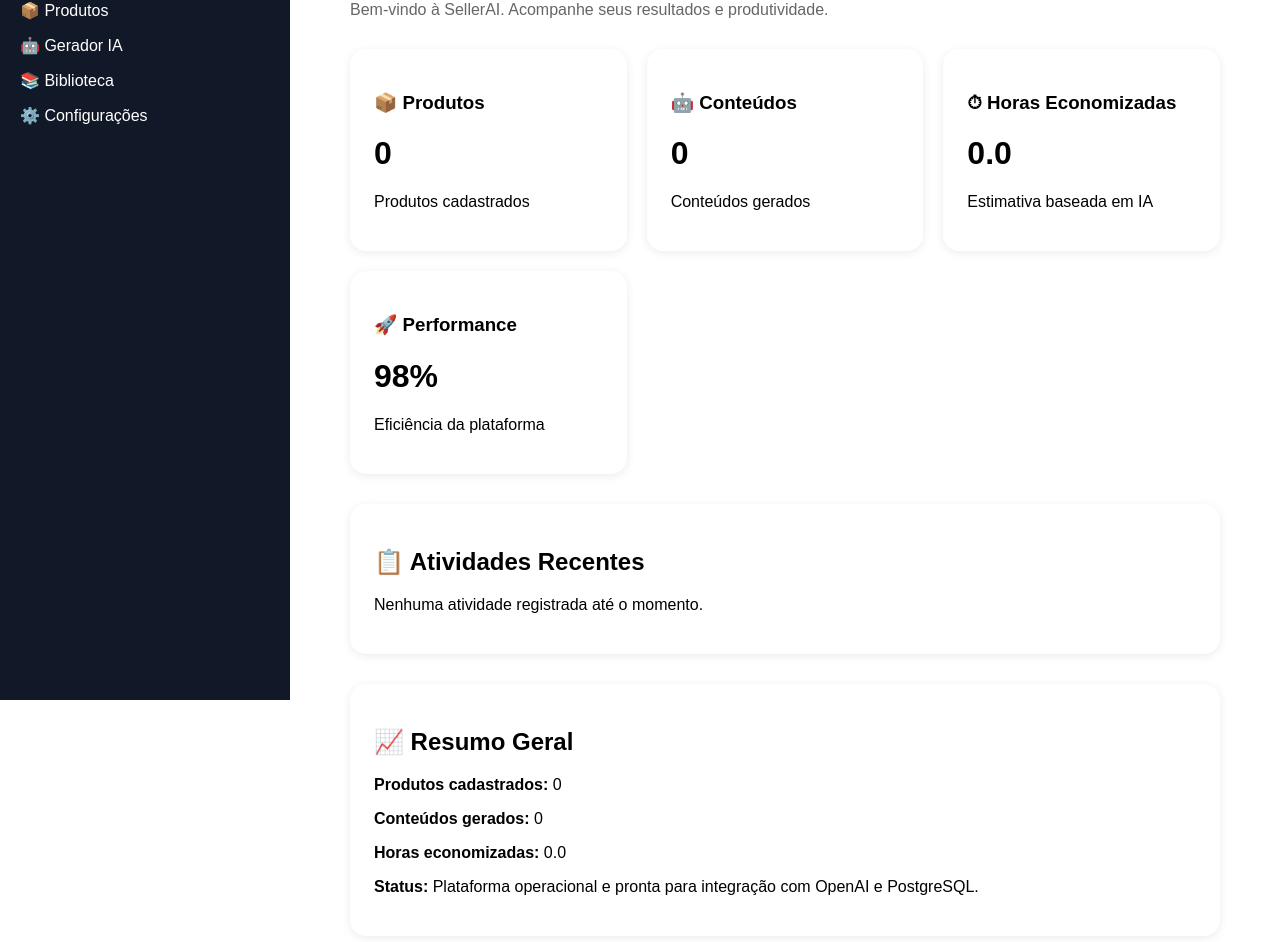
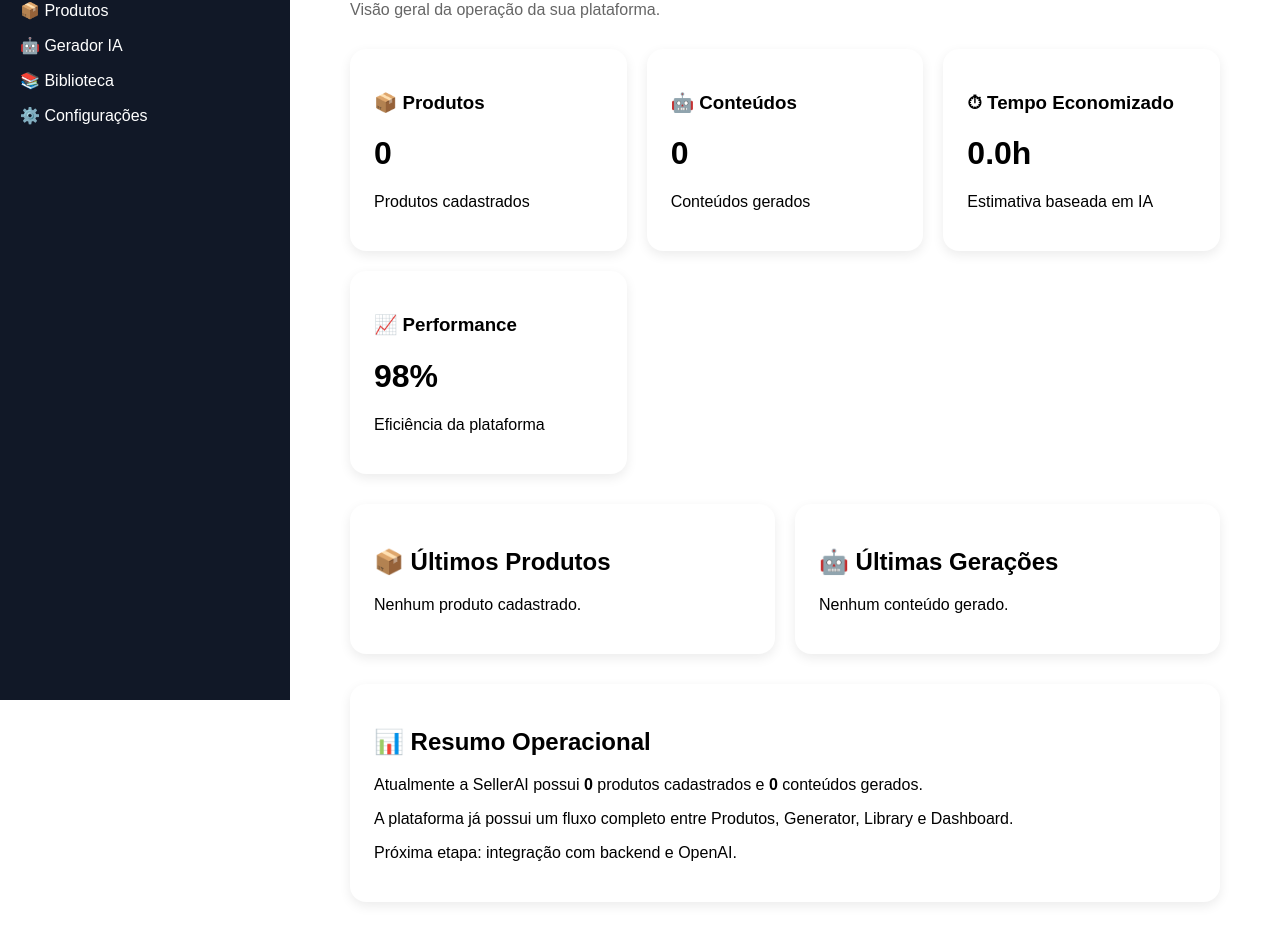
Before and after one commit to VWAelectric/seller-AI, a React app in the folder frontend/: page / in a window 1280 px wide. Shown: the part 140-1082 px from the top of the page. Built offline with nearby package versions, Linux system fonts and the light colour scheme; the HTML template or start-up script is replaced by a standard one.

Commit message:
Fluxo completo entre produtos, generator, library e dashboard

```diff
--- a/frontend/src/pages/Dashboard.jsx
+++ b/frontend/src/pages/Dashboard.jsx
@@ -12,7 +12,11 @@
     successRate: 98,
   });
 
-  const [activities, setActivities] = useState([]);
+  const [recentProducts, setRecentProducts] =
+    useState([]);
+
+  const [recentGenerations, setRecentGenerations] =
+    useState([]);
 
   useEffect(() => {
     const products = getProducts();
@@ -30,42 +34,42 @@
       successRate: 98,
     });
 
-    const recentActivities = [
-      ...products.map((product) => ({
-        type: "Produto",
-        message: `${product.name || "Produto"} cadastrado`,
-      })),
-      ...generations.map((generation) => ({
-        type: "Conteúdo",
-        message: `${generation.type || "Conteúdo"} gerado`,
-      })),
-    ];
+    setRecentProducts(
+      [...products].reverse().slice(0, 5)
+    );
 
-    setActivities(
-      recentActivities.reverse().slice(0, 5)
+    setRecentGenerations(
+      [...generations].slice(0, 5)
     );
   }, []);
 
   const cardStyle = {
-    background: "#fff",
+    background: "#ffffff",
     borderRadius: "16px",
     padding: "24px",
-    boxShadow: "0 2px 10px rgba(0,0,0,0.08)",
+    boxShadow:
+      "0 4px 12px rgba(0,0,0,0.08)",
   };
 
   return (
     <div style={{ padding: "30px" }}>
-      <h1>📊 Dashboard</h1>
-
-      <p
+      <div
         style={{
-          color: "#666",
           marginBottom: "30px",
         }}
       >
-        Bem-vindo à SellerAI. Acompanhe seus
-        resultados e produtividade.
-      </p>
+        <h1>🚀 SellerAI Dashboard</h1>
+
+        <p
+          style={{
+            color: "#666",
+            marginTop: "10px",
+          }}
+        >
+          Visão geral da operação da sua
+          plataforma.
+        </p>
+      </div>
 
       <div
         style={{
@@ -88,15 +92,91 @@
         </div>
 
         <div style={cardStyle}>
-          <h3>⏱ Horas Economizadas</h3>
-          <h1>{stats.hoursSaved}</h1>
+          <h3>⏱ Tempo Economizado</h3>
+          <h1>{stats.hoursSaved}h</h1>
           <p>Estimativa baseada em IA</p>
         </div>
 
         <div style={cardStyle}>
-          <h3>🚀 Performance</h3>
+          <h3>📈 Performance</h3>
           <h1>{stats.successRate}%</h1>
           <p>Eficiência da plataforma</p>
+        </div>
+      </div>
+
+      <div
+        style={{
+          display: "grid",
+          gridTemplateColumns:
+            "1fr 1fr",
+          gap: "20px",
+          marginTop: "30px",
+        }}
+      >
+        <div style={cardStyle}>
+          <h2>
+            📦 Últimos Produtos
+          </h2>
+
+          {recentProducts.length === 0 ? (
+            <p>
+              Nenhum produto cadastrado.
+            </p>
+          ) : (
+            <ul>
+              {recentProducts.map(
+                (product) => (
+                  <li
+                    key={product.id}
+                    style={{
+                      marginBottom:
+                        "10px",
+                    }}
+                  >
+                    <strong>
+                      {product.name}
+                    </strong>
+                    <br />
+                    {product.category}
+                  </li>
+                )
+              )}
+            </ul>
+          )}
+        </div>
+
+        <div style={cardStyle}>
+          <h2>
+            🤖 Últimas Gerações
+          </h2>
+
+          {recentGenerations.length ===
+          0 ? (
+            <p>
+              Nenhum conteúdo
+              gerado.
+            </p>
+          ) : (
+            <ul>
+              {recentGenerations.map(
+                (item) => (
+                  <li
+                    key={item.id}
+                    style={{
+                      marginBottom:
+                        "10px",
+                    }}
+                  >
+                    <strong>
+                      {item.type}
+                    </strong>
+                    <br />
+                    {item.product}
+                  </li>
+                )
+              )}
+            </ul>
+          )}
         </div>
       </div>
 
@@ -106,64 +186,31 @@
           marginTop: "30px",
         }}
       >
-        <h2>📋 Atividades Recentes</h2>
-
-        {activities.length === 0 ? (
-          <p>
-            Nenhuma atividade registrada até o
-            momento.
-          </p>
-        ) : (
-          <ul>
-            {activities.map(
-              (activity, index) => (
-                <li
-                  key={index}
-                  style={{
-                    padding: "8px 0",
-                  }}
-                >
-                  {activity.message}
-                </li>
-              )
-            )}
-          </ul>
-        )}
-      </div>
-
-      <div
-        style={{
-          ...cardStyle,
-          marginTop: "30px",
-        }}
-      >
-        <h2>📈 Resumo Geral</h2>
+        <h2>
+          📊 Resumo Operacional
+        </h2>
 
         <p>
+          Atualmente a SellerAI possui{" "}
           <strong>
-            Produtos cadastrados:
+            {stats.products}
           </strong>{" "}
-          {stats.products}
+          produtos cadastrados e{" "}
+          <strong>
+            {stats.generations}
+          </strong>{" "}
+          conteúdos gerados.
         </p>
 
         <p>
-          <strong>
-            Conteúdos gerados:
-          </strong>{" "}
-          {stats.generations}
+          A plataforma já possui um fluxo
+          completo entre Produtos,
+          Generator, Library e Dashboard.
         </p>
 
         <p>
-          <strong>
-            Horas economizadas:
-          </strong>{" "}
-          {stats.hoursSaved}
-        </p>
-
-        <p>
-          <strong>Status:</strong> Plataforma
-          operacional e pronta para integração
-          com OpenAI e PostgreSQL.
+          Próxima etapa: integração com
+          backend e OpenAI.
         </p>
       </div>
     </div>
--- a/frontend/src/pages/Library.jsx
+++ b/frontend/src/pages/Library.jsx
@@ -1,7 +1,189 @@
+import { useEffect, useState } from "react";
+import {
+  getGenerations,
+  deleteGeneration,
+} from "../services/storage";
+
 export default function Library() {
+  const [generations, setGenerations] = useState([]);
+
+  useEffect(() => {
+    loadGenerations();
+  }, []);
+
+  const loadGenerations = () => {
+    const savedGenerations =
+      getGenerations();
+
+    setGenerations(savedGenerations);
+  };
+
+  const handleDelete = (id) => {
+    const confirmDelete =
+      window.confirm(
+        "Deseja excluir este conteúdo?"
+      );
+
+    if (!confirmDelete) return;
+
+    deleteGeneration(id);
+    loadGenerations();
+  };
+
+  const handleCopy = async (
+    content
+  ) => {
+    try {
+      await navigator.clipboard.writeText(
+        content
+      );
+
+      alert(
+        "Conteúdo copiado com sucesso!"
+      );
+    } catch {
+      alert(
+        "Não foi possível copiar."
+      );
+    }
+  };
+
   return (
-    <div>
-      <h1>Biblioteca</h1>
+    <div style={{ padding: "30px" }}>
+      <h1>📚 Biblioteca</h1>
+
+      <p>
+        Histórico completo dos conteúdos
+        gerados pela SellerAI.
+      </p>
+
+      {generations.length === 0 ? (
+        <div
+          style={{
+            marginTop: "30px",
+          }}
+        >
+          <p>
+            Nenhum conteúdo gerado ainda.
+          </p>
+        </div>
+      ) : (
+        <div
+          style={{
+            marginTop: "30px",
+            display: "flex",
+            flexDirection: "column",
+            gap: "20px",
+          }}
+        >
+          {generations.map(
+            (generation) => (
+              <div
+                key={generation.id}
+                style={{
+                  background: "#fff",
+                  padding: "20px",
+                  borderRadius:
+                    "10px",
+                  boxShadow:
+                    "0 2px 8px rgba(0,0,0,0.08)",
+                }}
+              >
+                <h3>
+                  {generation.product}
+                </h3>
+
+                <p>
+                  <strong>
+                    Tipo:
+                  </strong>{" "}
+                  {generation.type}
+                </p>
+
+                <p>
+                  <strong>
+                    Data:
+                  </strong>{" "}
+                  {new Date(
+                    generation.createdAt
+                  ).toLocaleString()}
+                </p>
+
+                <hr />
+
+                <pre
+                  style={{
+                    whiteSpace:
+                      "pre-wrap",
+                    fontFamily:
+                      "inherit",
+                  }}
+                >
+                  {
+                    generation.content
+                  }
+                </pre>
+
+                <div
+                  style={{
+                    display:
+                      "flex",
+                    gap: "10px",
+                    marginTop:
+                      "15px",
+                  }}
+                >
+                  <button
+                    onClick={() =>
+                      handleCopy(
+                        generation.content
+                      )
+                    }
+                    style={{
+                      background:
+                        "#198754",
+                      color: "#fff",
+                      border:
+                        "none",
+                      padding:
+                        "8px 14px",
+                      borderRadius:
+                        "6px",
+                      cursor:
+                        "pointer",
+                    }}
+                  >
+                    Copiar
+                  </button>
+
+                  <button
+                    onClick={() =>
+                      handleDelete(
+                        generation.id
+                      )
+                    }
+                    style={{
+                      background:
+                        "#dc3545",
+                      color: "#fff",
+                      border:
+                        "none",
+                      padding:
+                        "8px 14px",
+                      borderRadius:
+                        "6px",
+                      cursor:
+                        "pointer",
+                    }}
+                  >
+                    Excluir
+                  </button>
+                </div>
+              </div>
+            )
+          )}
+        </div>
+      )}
     </div>
   );
 }
--- a/frontend/src/services/storage.js
+++ b/frontend/src/services/storage.js
@@ -1,13 +1,18 @@
-// ================================
+// ========================================
 // PRODUTOS
-// ================================
+// ========================================
 
 export const getProducts = () => {
-  return JSON.parse(localStorage.getItem("products")) || [];
+  return JSON.parse(
+    localStorage.getItem("products")
+  ) || [];
 };
 
 export const saveProducts = (products) => {
-  localStorage.setItem("products", JSON.stringify(products));
+  localStorage.setItem(
+    "products",
+    JSON.stringify(products)
+  );
 };
 
 export const addProduct = (product) => {
@@ -22,6 +27,21 @@
   saveProducts(products);
 };
 
+export const updateProduct = (
+  updatedProduct
+) => {
+  const products = getProducts();
+
+  const updatedProducts = products.map(
+    (product) =>
+      product.id === updatedProduct.id
+        ? updatedProduct
+        : product
+  );
+
+  saveProducts(updatedProducts);
+};
+
 export const deleteProduct = (id) => {
   const products = getProducts().filter(
     (product) => product.id !== id
@@ -30,67 +50,73 @@
   saveProducts(products);
 };
 
-// ================================
+// ========================================
 // GERAÇÕES IA
-// ================================
+// ========================================
 
 export const getGenerations = () => {
-  return JSON.parse(localStorage.getItem("generations")) || [];
+  return JSON.parse(
+    localStorage.getItem("generations")
+  ) || [];
 };
 
-export const saveGenerations = (generations) => {
+export const saveGenerations = (
+  generations
+) => {
   localStorage.setItem(
     "generations",
     JSON.stringify(generations)
   );
 };
 
-export const addGeneration = (generation) => {
-  const generations = getGenerations();
+export const addGeneration = (
+  generation
+) => {
+  const generations =
+    getGenerations();
 
-  generations.push({
+  generations.unshift({
     id: Date.now(),
-    createdAt: new Date().toISOString(),
+    createdAt:
+      new Date().toISOString(),
     ...generation,
   });
 
   saveGenerations(generations);
 };
 
-export const deleteGeneration = (id) => {
-  const generations = getGenerations().filter(
-    (generation) => generation.id !== id
+export const deleteGeneration = (
+  id
+) => {
+  const generations =
+    getGenerations().filter(
+      (generation) =>
+        generation.id !== id
     );
 
   saveGenerations(generations);
 };
 
-// ================================
+// ========================================
 // DASHBOARD
-// ================================
+// ========================================
 
-export const getDashboardStats = () => {
-  const products = getProducts();
-  const generations = getGenerations();
+export const getDashboardStats =
+  () => {
+    const products =
+      getProducts();
+    const generations =
+      getGenerations();
 
     return {
-    products: products.length,
-    generations: generations.length,
+      products:
+        products.length,
+      generations:
+        generations.length,
       hoursSaved: (
-      (generations.length * 5) /
+        (generations.length *
+          5) /
         60
       ).toFixed(1),
     };
   };
-
-export const updateProduct = (updatedProduct) => {
-  const products = getProducts();
-
-  const updatedProducts = products.map((product) =>
-    product.id === updatedProduct.id
-      ? updatedProduct
-      : product
-  );
-
-  saveProducts(updatedProducts);
-};
```
Also changed, not shown: frontend/src/pages/Generator.jsx (+18 -4 lines). Lines whose indentation alone changed are shown as unchanged.
